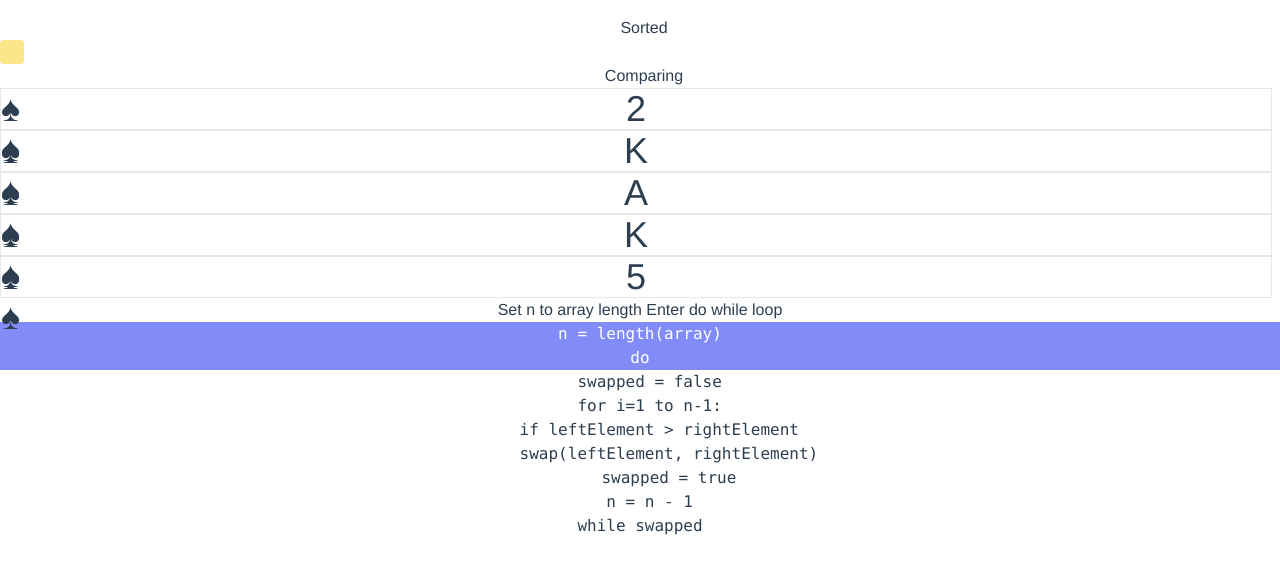
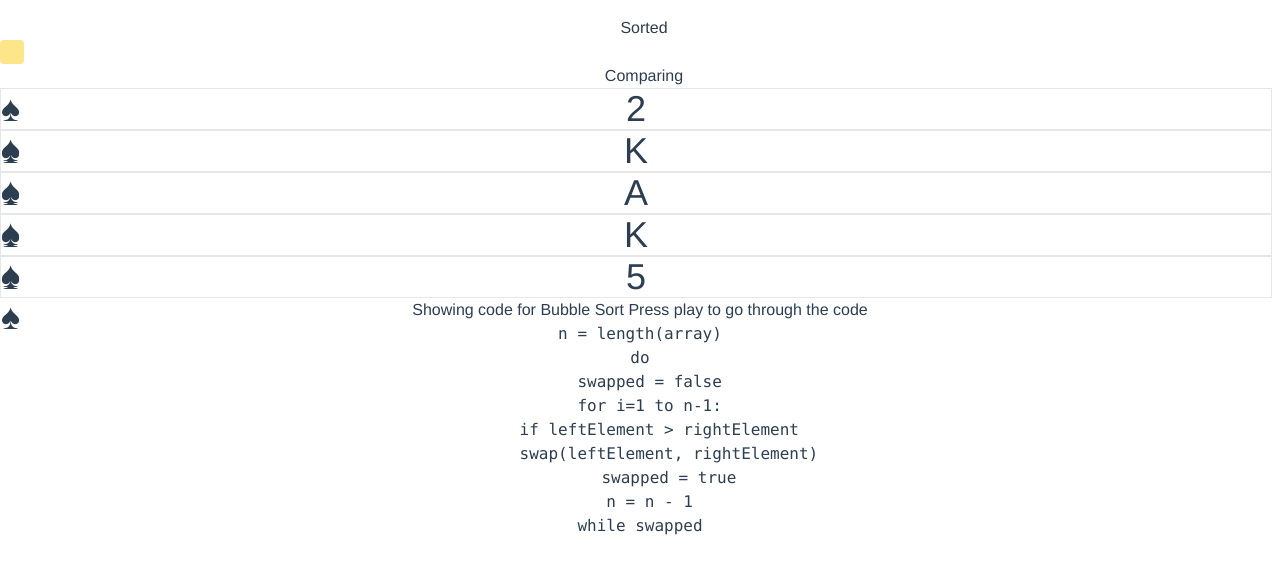
Before and after one commit to endrizzimarco/sorting-algos-visualized, a Vue app: page / in a window 1280 px wide. Shown: the part 680-1254 px from the top of the page. Built offline with nearby package versions, Linux system fonts and the light colour scheme.

Commit message:
Better highlited code and new basic explanation

```diff
--- a/src/components/AlgorithmCode.vue
+++ b/src/components/AlgorithmCode.vue
@@ -3,10 +3,10 @@
   .flex.flex-col.m-auto.text-left.w-auto(class='sm:mx-5 sm:w-full lg:w-auto lg:m-auto')
     .mb-2.p-1.rounded-md.shadow-lg.bg-light-pink
       p.ml-3.whitespace-pre {{ currStep.explanation }}
-    .px-2.py-2.bg-indigo-200.rounded-lg.shadow-lg(md:px-5)
+    .px-2.py-2.bg-indigo-200.rounded-lg.shadow-lg(class='md:px-5')
       pre(
         v-for='(codeBlock, index) in currAlgoData.code',
-        :class='[index == currStep.codeBlock ? "bg-indigo-400 text-white" : ""]'
+        :class='[index == currStep.codeBlock ? "bg-indigo-500 rounded opacity-80 text-white" : ""]'
       ) {{ codeBlock }}
 </template>
 
@@ -17,11 +17,11 @@ export default {
   computed: {
     currStep() {
       if (this.stepIndex == 0) {
-        return { codeBlock: 'block1', explanation: 'Set n to array length\nEnter do while loop' };
+        return { explanation: `Showing code for ${this.algorithm}\nPress play to go through the code` };
       }
       return this.steps[this.stepIndex - 1];
     },
-    ...mapState(['steps', 'stepIndex']),
+    ...mapState(['algorithm', 'steps', 'stepIndex']),
     ...mapGetters(['currAlgoData'])
   }
 };
```
